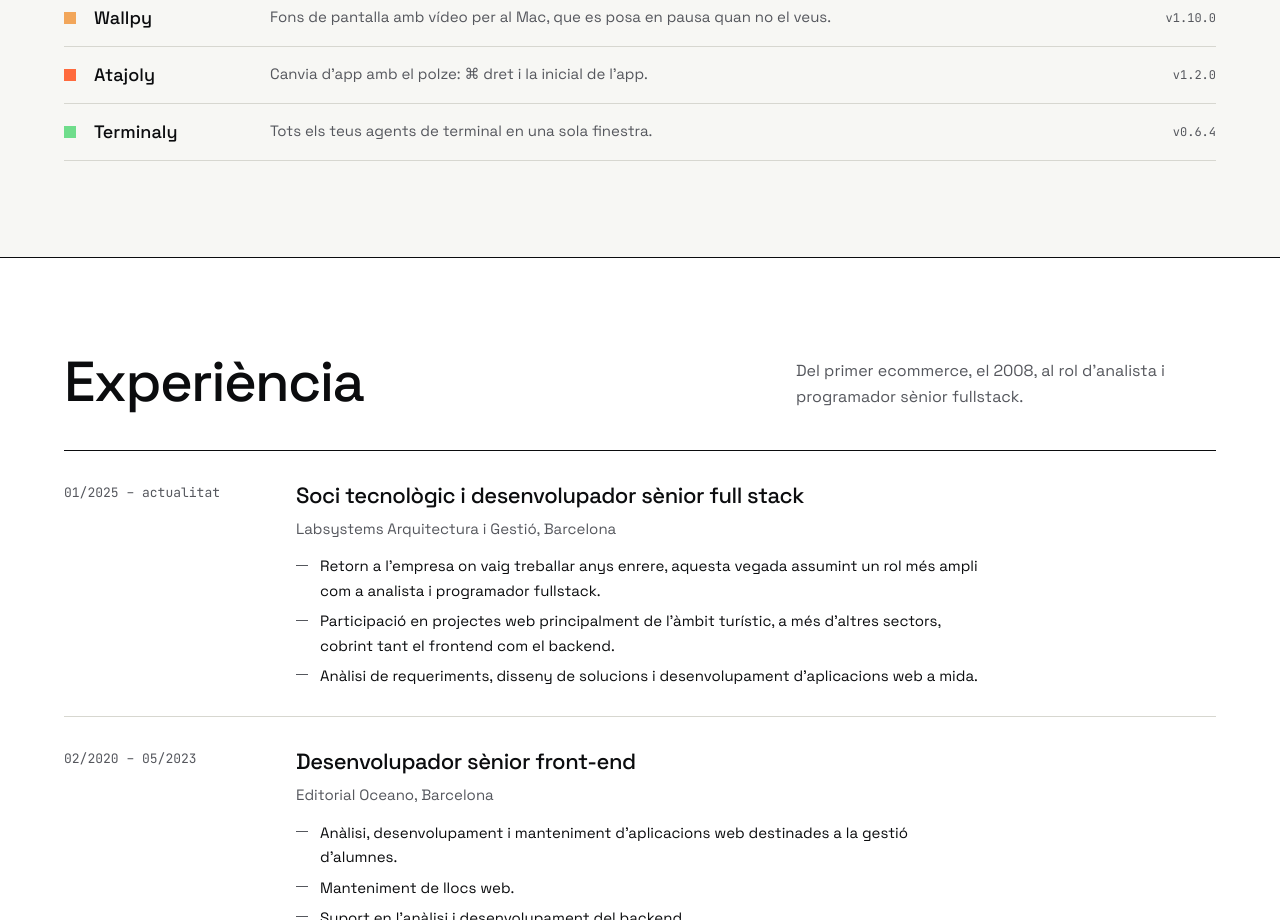
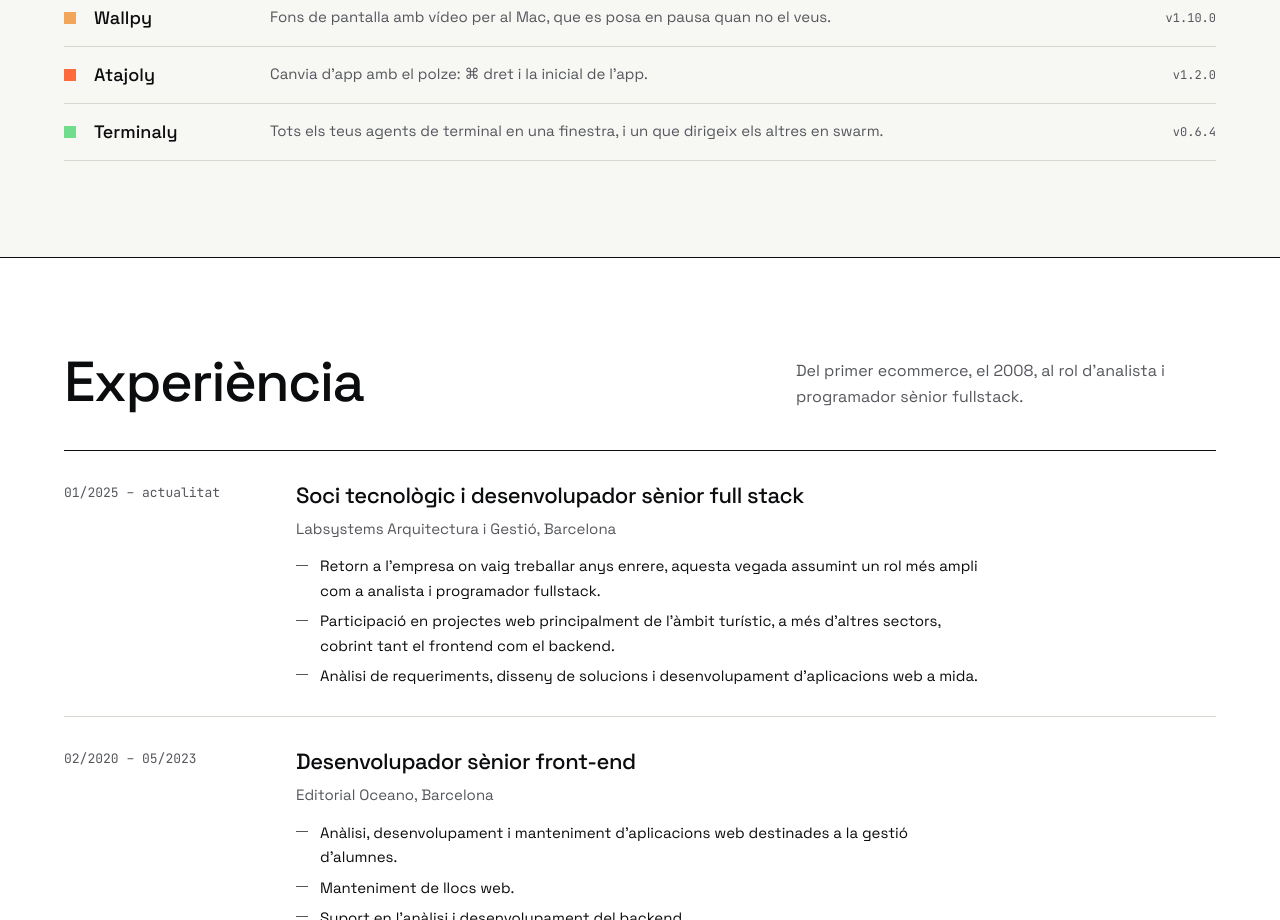
Before and after one commit to drarekx/cv, an Astro site: page / in a window 1280 px wide. Shown: the part 3940-4860 px from the top of the page. Built offline with nearby package versions, Linux system fonts and the light colour scheme; Astro itself is replaced by a stand-in of ours.

Commit message:
feat(home): mention Terminaly swarms in the apps list

```diff
--- a/src/pages/index.astro
+++ b/src/pages/index.astro
@@ -168,7 +168,7 @@ const openSource = [
   { href: '/ledly', name: 'Ledly', version: project('ledly').version, swatch: '#38a8ff', text: 'Ambilight per al Mac i Windows: una tira de LEDs que segueix els colors de la pantalla.' },
   { href: '/wallpy', name: 'Wallpy', version: project('wallpy').version, swatch: '#f2a65a', text: 'Fons de pantalla amb vídeo per al Mac, que es posa en pausa quan no el veus.' },
   { href: '/atajoly', name: 'Atajoly', version: project('atajoly').version, swatch: '#ff6a3d', text: "Canvia d'app amb el polze: ⌘ dret i la inicial de l'app." },
-  { href: '/terminaly', name: 'Terminaly', version: project('terminaly').version, swatch: '#6fdd8b', text: 'Tots els teus agents de terminal en una sola finestra.' },
+  { href: '/terminaly', name: 'Terminaly', version: project('terminaly').version, swatch: '#6fdd8b', text: 'Tots els teus agents de terminal en una finestra, i un que dirigeix els altres en swarm.' },
 ];
 
 
```
